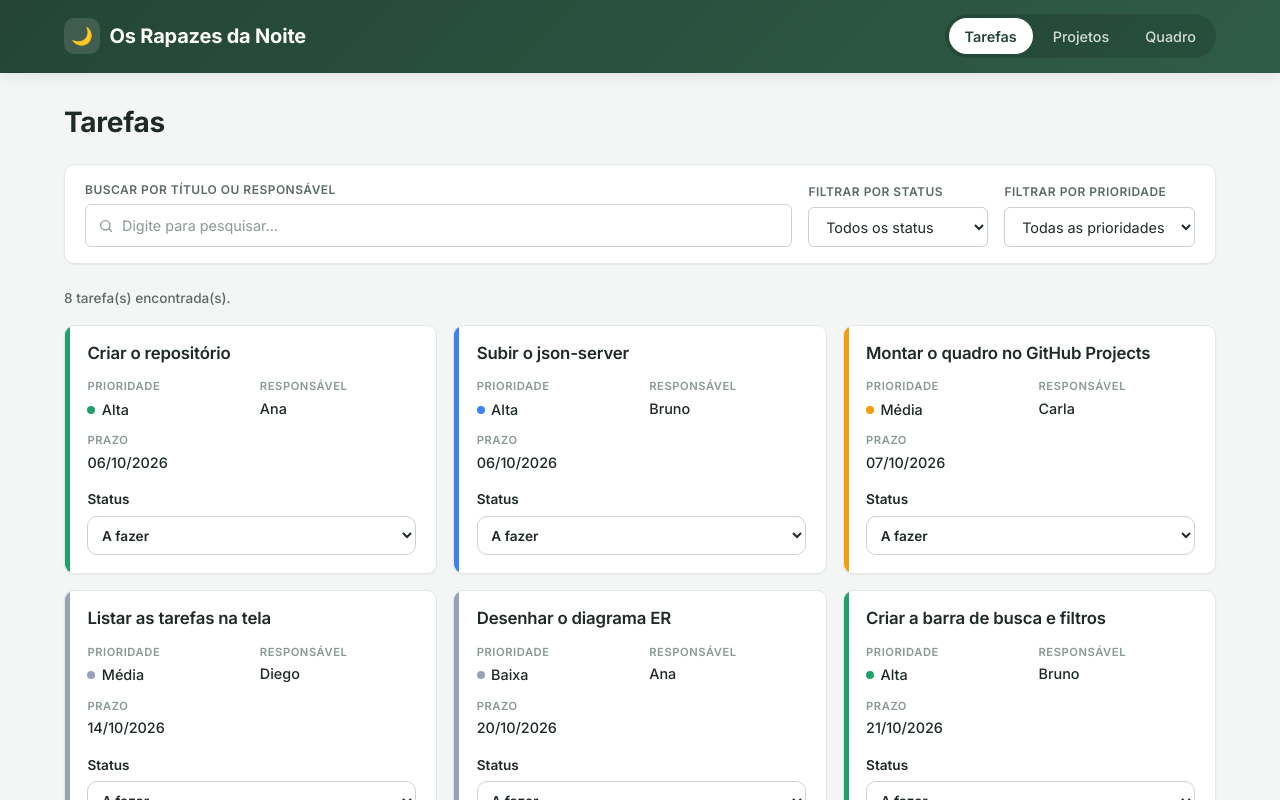
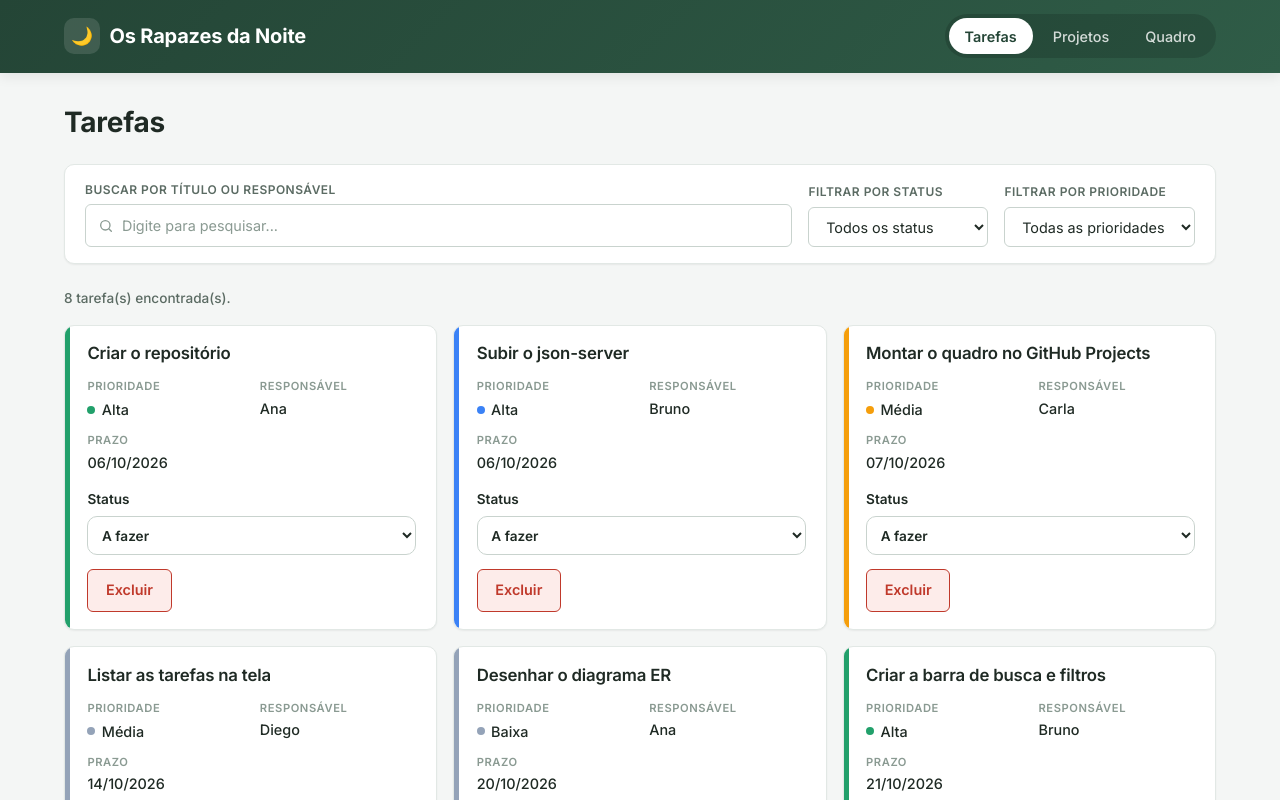
Before and after one commit to artmcabral/OsRapazesDaNoite_DesFrontEnd, an Angular app: page /tarefas in a window 1280 px wide. Shown: the top 800 px of the page. Built offline with nearby package versions, Linux system fonts and the light colour scheme; data requests are answered from the project's data file.

Commit message:
feat: implementa exclusao de tarefas com confirmacao - #31

```diff
--- a/src/app/components/tarefa-card/tarefa-card.css
+++ b/src/app/components/tarefa-card/tarefa-card.css
@@ -165,3 +165,21 @@
   color: #b42318;
   font-size: 0.85rem;
 }
+
+/* ISSUE #31 - Estilo do botão de exclusão */
+.btn-excluir {
+  margin-top: 0.85rem;
+  background: var(--cor-erro-fundo);
+  color: var(--cor-erro);
+  border: 1px solid var(--cor-erro);
+}
+
+.btn-excluir:hover:not(:disabled) {
+  background: var(--cor-erro);
+  color: #fff;
+}
+
+.btn-excluir:focus-visible {
+  outline: 3px solid var(--cor-erro);
+  outline-offset: 2px;
+}
--- a/src/app/components/tarefa-card/tarefa-card.html
+++ b/src/app/components/tarefa-card/tarefa-card.html
@@ -47,7 +47,7 @@
 
     <select
       [value]="tarefa().status"
-      [disabled]="salvando()"
+      [disabled]="salvando() || excluindo()"
       (change)="alterarStatus($any($event.target).value, $any($event.target))"
     >
 
@@ -64,9 +64,25 @@
 
   </label>
 
+  <!-- ISSUE #31 - Botão de excluir -->
+  <button
+    type="button"
+    class="btn-excluir"
+    [disabled]="salvando() || excluindo()"
+    (click)="excluir()"
+  >
+    {{ excluindo() ? 'Excluindo...' : 'Excluir' }}
+  </button>
+
   @if (salvando()) {
     <p role="status" class="aviso">
       Salvando status...
+    </p>
+  }
+
+  @if (excluindo()) {
+    <p role="status" class="aviso">
+      Excluindo tarefa...
     </p>
   }
 
--- a/src/app/components/tarefa-card/tarefa-card.ts
+++ b/src/app/components/tarefa-card/tarefa-card.ts
@@ -32,8 +32,15 @@ export class TarefaCard {
   // Avisa a página quando o status é atualizado
   statusAlterado = output<Tarefa>();
 
+  // ISSUE #31 - Avisa a página quando a tarefa é excluída
+  excluida = output<string>();
+
   // Controla o salvamento
   salvando = signal(false);
+
+  // ISSUE #31 - Controla a exclusão
+  excluindo = signal(false);
+
   erro = signal<string | null>(null);
 
   // Status disponíveis
@@ -69,6 +76,7 @@ export class TarefaCard {
     // Evita salvar duas vezes
     if (
       this.salvando() ||
+      this.excluindo() ||
       novoStatus === this.tarefa().status
     ) {
       return;
@@ -103,6 +111,44 @@ export class TarefaCard {
     }
   }
 
+  // ISSUE #31 - Excluir tarefa com confirmação
+  async excluir() {
+
+    // Impede operações simultâneas
+    if (this.salvando() || this.excluindo()) {
+      return;
+    }
+
+    // Solicita confirmação ao usuário
+    if (!confirm(`Excluir a tarefa "${this.tarefa().titulo}"?`)) {
+      return;
+    }
+
+    this.excluindo.set(true);
+    this.erro.set(null);
+
+    try {
+
+      const id = this.tarefa().id;
+
+      // Exclui a tarefa na API
+      await this.api.excluirTarefa(id);
+
+      // Avisa a página para remover o cartão
+      this.excluida.emit(id);
+
+    } catch {
+
+      // Exibe o erro dentro do cartão
+      this.erro.set(
+        'Não foi possível excluir a tarefa.'
+      );
+
+    } finally {
+      this.excluindo.set(false);
+    }
+  }
+
   formatarData(data: string): string {
     const [ano, mes, dia] = data.split('-');
     return `${dia}/${mes}/${ano}`;
--- a/src/app/pages/lista-tarefas/lista-tarefas.html
+++ b/src/app/pages/lista-tarefas/lista-tarefas.html
@@ -3,7 +3,7 @@
 
   <h2>Tarefas</h2>
 
-  <!-- Barra de busca e filtros compartilhada com o quadro -->
+  <!-- Barra de busca e filtros -->
   <app-barra-filtros />
 
   @if (carregando()) {
@@ -12,7 +12,6 @@
 
   } @else if (erro(); as mensagem) {
 
-    <!-- #33: falha na API, com opção de tentar de novo -->
     <app-mensagem-erro
       [mensagem]="mensagem"
       (tentarNovamente)="carregar()"
@@ -20,22 +19,28 @@
 
   } @else if (tarefas().length === 0) {
 
-    <!-- #34: não existe nenhuma tarefa cadastrada -->
     <app-estado-vazio
       titulo="Nenhuma tarefa cadastrada ainda."
       dica="Crie a primeira tarefa para começar."
     >
-      <a class="btn btn-primary" routerLink="/tarefas/nova">+ Nova tarefa</a>
+      <a
+        class="btn btn-primary"
+        routerLink="/tarefas/nova"
+      >
+        + Nova tarefa
+      </a>
     </app-estado-vazio>
 
   } @else if (tarefasFiltradas().length === 0) {
 
-    <!-- #34: existem tarefas, mas a busca e os filtros não encontraram nada -->
     <app-estado-vazio
       titulo="Nenhuma tarefa encontrada."
       dica="Nenhuma tarefa corresponde à busca e aos filtros selecionados."
     >
-      <button type="button" (click)="limparFiltros()">
+      <button
+        type="button"
+        (click)="limparFiltros()"
+      >
         Limpar busca e filtros
       </button>
     </app-estado-vazio>
@@ -54,6 +59,7 @@
           <app-tarefa-card
             [tarefa]="t"
             (statusAlterado)="aoAlterarStatus($event)"
+            (excluida)="aoExcluir($event)"
           />
         </li>
 
--- a/src/app/pages/lista-tarefas/lista-tarefas.ts
+++ b/src/app/pages/lista-tarefas/lista-tarefas.ts
@@ -20,7 +20,13 @@ import { FILTROS_INICIAIS, filtrarTarefas } from '../../../derivar';
 
 @Component({
   selector: 'app-lista-tarefas',
-  imports: [TarefaCard, BarraFiltros, MensagemErro, EstadoVazio, RouterLink],
+  imports: [
+    TarefaCard,
+    BarraFiltros,
+    MensagemErro,
+    EstadoVazio,
+    RouterLink
+  ],
   templateUrl: './lista-tarefas.html',
   styleUrl: './lista-tarefas.css',
 })
@@ -35,8 +41,7 @@ export class ListaTarefas implements OnInit {
   carregando = signal(true);
   erro = signal<string | null>(null);
 
-  // Atualiza automaticamente os resultados
-  // quando as tarefas ou os filtros mudam
+  // Atualiza resultados quando tarefas ou filtros mudam
   readonly tarefasFiltradas = computed(() =>
     filtrarTarefas(
       this.tarefas(),
@@ -48,8 +53,7 @@ export class ListaTarefas implements OnInit {
     await this.carregar();
   }
 
-  // Busca as tarefas na API
-  // (também é chamada pelo botão "Tentar de novo" - #33)
+  // Busca tarefas na API
   async carregar() {
     this.carregando.set(true);
     this.erro.set(null);
@@ -65,12 +69,12 @@ export class ListaTarefas implements OnInit {
     }
   }
 
-  // Volta a busca e os filtros para o início (#34)
+  // Limpa os filtros
   limparFiltros() {
     this.filtrosService.alterar({ ...FILTROS_INICIAIS });
   }
 
-  // Atualiza o estado local após salvar o novo status na API
+  // Atualiza o status de uma tarefa
   aoAlterarStatus(tarefaAtualizada: Tarefa) {
     this.tarefas.update(tarefas =>
       tarefas.map(tarefa =>
@@ -80,4 +84,11 @@ export class ListaTarefas implements OnInit {
       )
     );
   }
+
+  // ISSUE #31 - Remove a tarefa da lista
+  aoExcluir(id: string) {
+    this.tarefas.update(lista =>
+      lista.filter(t => t.id !== id)
+    );
+  }
 }
--- a/src/app/pages/projetos/detalhe-projeto.html
+++ b/src/app/pages/projetos/detalhe-projeto.html
@@ -1,11 +1,12 @@
 
 <section>
+
   @if (carregando()) {
+
     <p>Carregando projeto...</p>
 
   } @else if (erro(); as mensagem) {
 
-    <!-- #33: falha na API, com opção de tentar de novo -->
     <app-mensagem-erro
       [mensagem]="mensagem"
       [podeTentarDeNovo]="podeTentarDeNovo()"
@@ -20,11 +21,18 @@
 
     <h2>{{ p.nome }}</h2>
     <p>{{ p.descricao }}</p>
-    <p><strong>Disciplina:</strong> {{ p.disciplina }}</p>
-    <p><strong>Criado em:</strong> {{ p.criadoEm }}</p>
+    <p>
+      <strong>Disciplina:</strong>
+      {{ p.disciplina }}
+    </p>
+    <p>
+      <strong>Criado em:</strong>
+      {{ p.criadoEm }}
+    </p>
 
     <!-- Cabeçalho das tarefas -->
     <div class="cabecalho-tarefas">
+
       <h3>Tarefas do projeto</h3>
 
       <a
@@ -35,11 +43,11 @@
       >
         + Nova Tarefa
       </a>
+
     </div>
 
     @if (p.tarefas.length === 0) {
 
-      <!-- #34: o projeto ainda não tem tarefas -->
       <app-estado-vazio
         titulo="Este projeto ainda não tem tarefas."
         dica="Clique em &quot;+ Nova Tarefa&quot; acima para criar a primeira."
@@ -48,17 +56,18 @@
     } @else {
 
       <ul class="lista-tarefas">
+
         @for (tarefa of p.tarefas; track tarefa.id) {
 
           <li class="item-tarefa">
 
-            <!-- Cartão com atualização de status -->
             <app-tarefa-card
               [tarefa]="tarefa"
               (statusAlterado)="aoAlterarStatus($event)"
+              (excluida)="aoExcluir($event)"
             />
 
-            <!-- Navegação para edição da tarefa -->
+            <!-- Link para editar -->
             <a
               class="btn-editar"
               [routerLink]="['/tarefas', tarefa.id, 'editar']"
@@ -70,8 +79,11 @@
           </li>
 
         }
+
       </ul>
 
     }
+
   }
+
 </section>
--- a/src/app/pages/projetos/detalhe-projeto.ts
+++ b/src/app/pages/projetos/detalhe-projeto.ts
@@ -10,11 +10,17 @@ import type { Tarefa } from '../../../tipos';
 
 @Component({
   selector: 'app-detalhe-projeto',
-  imports: [RouterLink, TarefaCard, MensagemErro, EstadoVazio],
+  imports: [
+    RouterLink,
+    TarefaCard,
+    MensagemErro,
+    EstadoVazio
+  ],
   templateUrl: './detalhe-projeto.html',
   styleUrl: './detalhe-projeto.css',
 })
 export class DetalheProjeto implements OnInit {
+
   private api = inject(Api);
   private rota = inject(ActivatedRoute);
 
@@ -22,15 +28,14 @@ export class DetalheProjeto implements OnInit {
   carregando = signal(true);
   erro = signal<string | null>(null);
 
-  // false quando o projeto não existe: tentar de novo não adianta (#33)
+  // Controla se é possível tentar novamente
   podeTentarDeNovo = signal(true);
 
   async ngOnInit() {
     await this.carregar();
   }
 
-  // Carrega os dados do projeto
-  // (também é chamada pelo botão "Tentar de novo" - #33)
+  // Busca os dados do projeto
   async carregar() {
     const id = this.rota.snapshot.paramMap.get('id');
 
@@ -48,21 +53,25 @@ export class DetalheProjeto implements OnInit {
     try {
       this.projeto.set(await this.api.buscarProjeto(id));
     } catch (erro) {
-      // A API responde 404 quando o id não existe
-      const naoExiste = erro instanceof Error && erro.message === 'HTTP 404';
+
+      const naoExiste =
+        erro instanceof Error &&
+        erro.message === 'HTTP 404';
 
       this.erro.set(
         naoExiste
           ? 'Projeto não encontrado.'
           : 'Não foi possível carregar o projeto.'
       );
+
       this.podeTentarDeNovo.set(!naoExiste);
+
     } finally {
       this.carregando.set(false);
     }
   }
 
-  // Atualiza o status da tarefa na página do projeto
+  // Atualiza o status da tarefa
   aoAlterarStatus(tarefaAtualizada: Tarefa) {
     this.projeto.update((projeto) => {
 
@@ -80,4 +89,18 @@ export class DetalheProjeto implements OnInit {
       };
     });
   }
+
+  // ISSUE #31 - Exclui a tarefa da lista do projeto
+  aoExcluir(id: string) {
+    this.projeto.update(projeto =>
+      projeto
+        ? {
+            ...projeto,
+            tarefas: projeto.tarefas.filter(
+              t => t.id !== id
+            )
+          }
+        : projeto
+    );
+  }
 }
--- a/src/app/pages/quadro/quadro.html
+++ b/src/app/pages/quadro/quadro.html
@@ -12,7 +12,6 @@
 
   } @else if (erro(); as mensagem) {
 
-    <!-- #33: falha na API, com opção de tentar de novo -->
     <app-mensagem-erro
       [mensagem]="mensagem"
       (tentarNovamente)="carregar()"
@@ -20,22 +19,28 @@
 
   } @else if (tarefas().length === 0) {
 
-    <!-- #34: não existe nenhuma tarefa cadastrada -->
     <app-estado-vazio
       titulo="Nenhuma tarefa cadastrada ainda."
       dica="Crie a primeira tarefa para ela aparecer no quadro."
     >
-      <a class="btn btn-primary" routerLink="/tarefas/nova">+ Nova tarefa</a>
+      <a
+        class="btn btn-primary"
+        routerLink="/tarefas/nova"
+      >
+        + Nova tarefa
+      </a>
     </app-estado-vazio>
 
   } @else if (tarefasFiltradas().length === 0) {
 
-    <!-- #34: existem tarefas, mas a busca e os filtros não encontraram nada -->
     <app-estado-vazio
       titulo="Nenhuma tarefa encontrada."
       dica="Nenhuma tarefa corresponde à busca e aos filtros selecionados."
     >
-      <button type="button" (click)="limparFiltros()">
+      <button
+        type="button"
+        (click)="limparFiltros()"
+      >
         Limpar busca e filtros
       </button>
     </app-estado-vazio>
@@ -69,6 +74,7 @@
                 <app-tarefa-card
                   [tarefa]="tarefa"
                   (statusAlterado)="aoAlterarStatus($event)"
+                  (excluida)="aoExcluir($event)"
                 />
               </li>
 
--- a/src/app/pages/quadro/quadro.ts
+++ b/src/app/pages/quadro/quadro.ts
@@ -22,7 +22,14 @@ import type { Status, Tarefa } from '../../../tipos';
 @Component({
   selector: 'app-quadro',
   standalone: true,
-  imports: [CommonModule, BarraFiltros, TarefaCard, MensagemErro, EstadoVazio, RouterLink],
+  imports: [
+    CommonModule,
+    BarraFiltros,
+    TarefaCard,
+    MensagemErro,
+    EstadoVazio,
+    RouterLink
+  ],
   templateUrl: './quadro.html',
   styleUrl: './quadro.css'
 })
@@ -37,7 +44,7 @@ export class Quadro implements OnInit {
   carregando = signal(true);
   erro = signal<string | null>(null);
 
-  // Uma coluna para cada status
+  // Colunas do quadro
   readonly colunas: {
     status: Status;
     titulo: string;
@@ -48,7 +55,7 @@ export class Quadro implements OnInit {
     { status: 'concluida', titulo: 'Concluída' },
   ];
 
-  // Aplica a mesma função de filtros da lista
+  // Aplica os filtros
   readonly tarefasFiltradas = computed(() =>
     filtrarTarefas(
       this.tarefas(),
@@ -56,7 +63,7 @@ export class Quadro implements OnInit {
     )
   );
 
-  // Agrupa as tarefas por status
+  // Agrupa tarefas por status
   tarefasDaColuna(status: Status): Tarefa[] {
     return this.tarefasFiltradas().filter(
       tarefa => tarefa.status === status
@@ -67,8 +74,7 @@ export class Quadro implements OnInit {
     await this.carregar();
   }
 
-  // Busca as tarefas na API
-  // (também é chamada pelo botão "Tentar de novo" - #33)
+  // Busca tarefas na API
   async carregar() {
     this.carregando.set(true);
     this.erro.set(null);
@@ -84,12 +90,12 @@ export class Quadro implements OnInit {
     }
   }
 
-  // Volta a busca e os filtros para o início (#34)
+  // Limpa os filtros
   limparFiltros() {
     this.filtrosService.alterar({ ...FILTROS_INICIAIS });
   }
 
-  // Atualiza a tarefa após mudança de status na API
+  // Atualiza status da tarefa
   aoAlterarStatus(tarefaAtualizada: Tarefa) {
     this.tarefas.update(tarefas =>
       tarefas.map(tarefa =>
@@ -99,4 +105,11 @@ export class Quadro implements OnInit {
       )
     );
   }
+
+  // ISSUE #31 - Remove a tarefa do quadro
+  aoExcluir(id: string) {
+    this.tarefas.update(lista =>
+      lista.filter(t => t.id !== id)
+    );
+  }
 }
--- a/src/app/services/api.ts
+++ b/src/app/services/api.ts
@@ -1,3 +1,4 @@
+
 import { Injectable } from '@angular/core';
 import type { NovaTarefa, Projeto, Tarefa } from '../../tipos';
 
@@ -7,6 +8,7 @@ export type ProjetoComTarefas = Projeto & { tarefas: Tarefa[] };
 
 @Injectable({ providedIn: 'root' })
 export class Api {
+
   async listarTarefas(): Promise<Tarefa[]> {
     const resposta = await fetch(`${API}/tarefas`);
     if (!resposta.ok) throw new Error(`HTTP ${resposta.status}`);
@@ -31,13 +33,19 @@ export class Api {
     return resposta.json() as Promise<ProjetoComTarefas>;
   }
 
-  private async enviar<T>(caminho: string, metodo: 'POST' | 'PATCH', corpo: unknown): Promise<T> {
+  private async enviar<T>(
+    caminho: string,
+    metodo: 'POST' | 'PATCH',
+    corpo: unknown
+  ): Promise<T> {
     const resposta = await fetch(`${API}${caminho}`, {
       method: metodo,
       headers: { 'Content-Type': 'application/json' },
       body: JSON.stringify(corpo),
     });
+
     if (!resposta.ok) throw new Error(`HTTP ${resposta.status}`);
+
     return resposta.json() as Promise<T>;
   }
 
@@ -45,7 +53,10 @@ export class Api {
     return this.enviar<Tarefa>('/tarefas', 'POST', dados);
   }
 
-  atualizarTarefa(id: string, dados: Partial<NovaTarefa>): Promise<Tarefa> {
+  atualizarTarefa(
+    id: string,
+    dados: Partial<NovaTarefa>
+  ): Promise<Tarefa> {
     return this.enviar<Tarefa>(`/tarefas/${id}`, 'PATCH', dados);
   }
 
@@ -53,7 +64,21 @@ export class Api {
     return this.enviar<Projeto>('/projetos', 'POST', dados);
   }
 
-  atualizarProjeto(id: string, dados: Partial<Omit<Projeto, 'id'>>): Promise<Projeto> {
+  atualizarProjeto(
+    id: string,
+    dados: Partial<Omit<Projeto, 'id'>>
+  ): Promise<Projeto> {
     return this.enviar<Projeto>(`/projetos/${id}`, 'PATCH', dados);
   }
+
+  // ISSUE #31 - EXCLUIR TAREFA
+  async excluirTarefa(id: string): Promise<void> {
+    const resposta = await fetch(`${API}/tarefas/${id}`, {
+      method: 'DELETE',
+    });
+
+    if (!resposta.ok) {
+      throw new Error(`HTTP ${resposta.status}`);
+    }
+  }
 }
```
